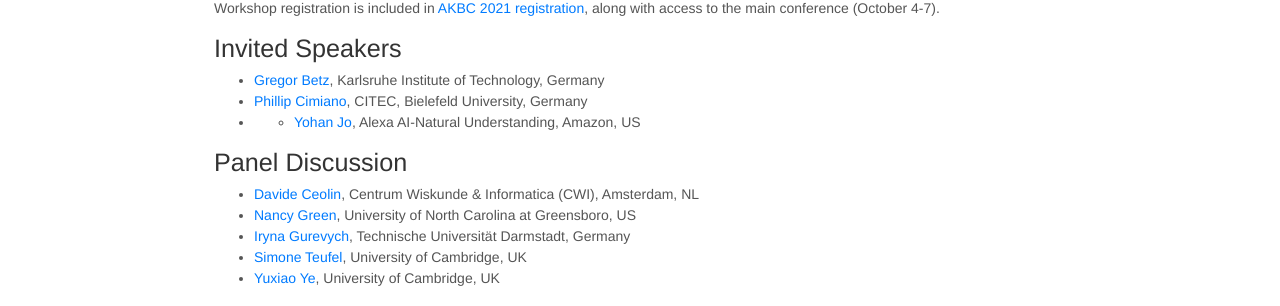
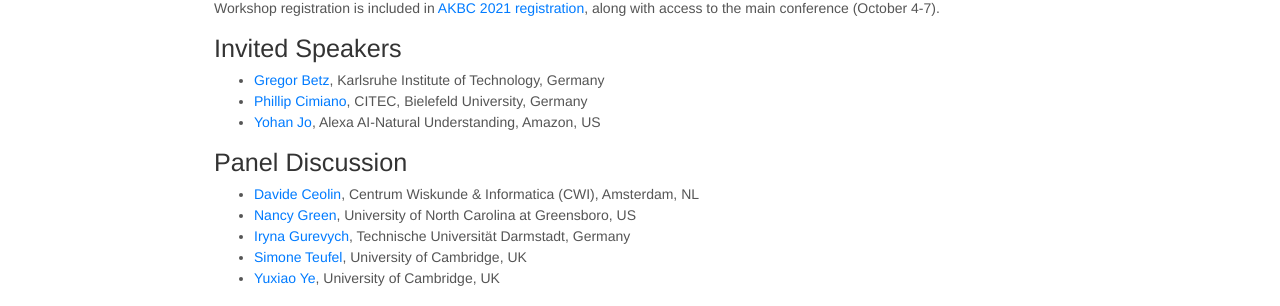
Before and after one commit to ArgKG/2021, a Jekyll site: the page built from index.md, in a window 1280 px wide and 900 px high, scrolled down 1470 px. Shown: the part 144-450 px from the top of the window. Built offline with Jekyll 4.4.1, drawn with Linux system fonts in a browser that asks for light colours; nearby versions of some CDN libraries.

```diff
--- a/index.md
+++ b/index.md
@@ -59,7 +59,7 @@ Workshop registration is included in [AKBC 2021 registration](https://akbc.ws/20
 
 - <a href="https://www.philosophie.kit.edu/mitarbeiter_betz_gregor.php">Gregor Betz</a>, Karlsruhe Institute of Technology, Germany
 - <a href="http://www.sc.cit-ec.uni-bielefeld.de/team/philipp-cimiano/">Phillip Cimiano</a>, CITEC, Bielefeld University, Germany
-- - <a href="https://www.cs.cmu.edu/~yohanj/">Yohan Jo</a>, Alexa AI-Natural Understanding, Amazon, US
+- <a href="https://www.cs.cmu.edu/~yohanj/">Yohan Jo</a>, Alexa AI-Natural Understanding, Amazon, US
 
 ## Panel Discussion
 
```
